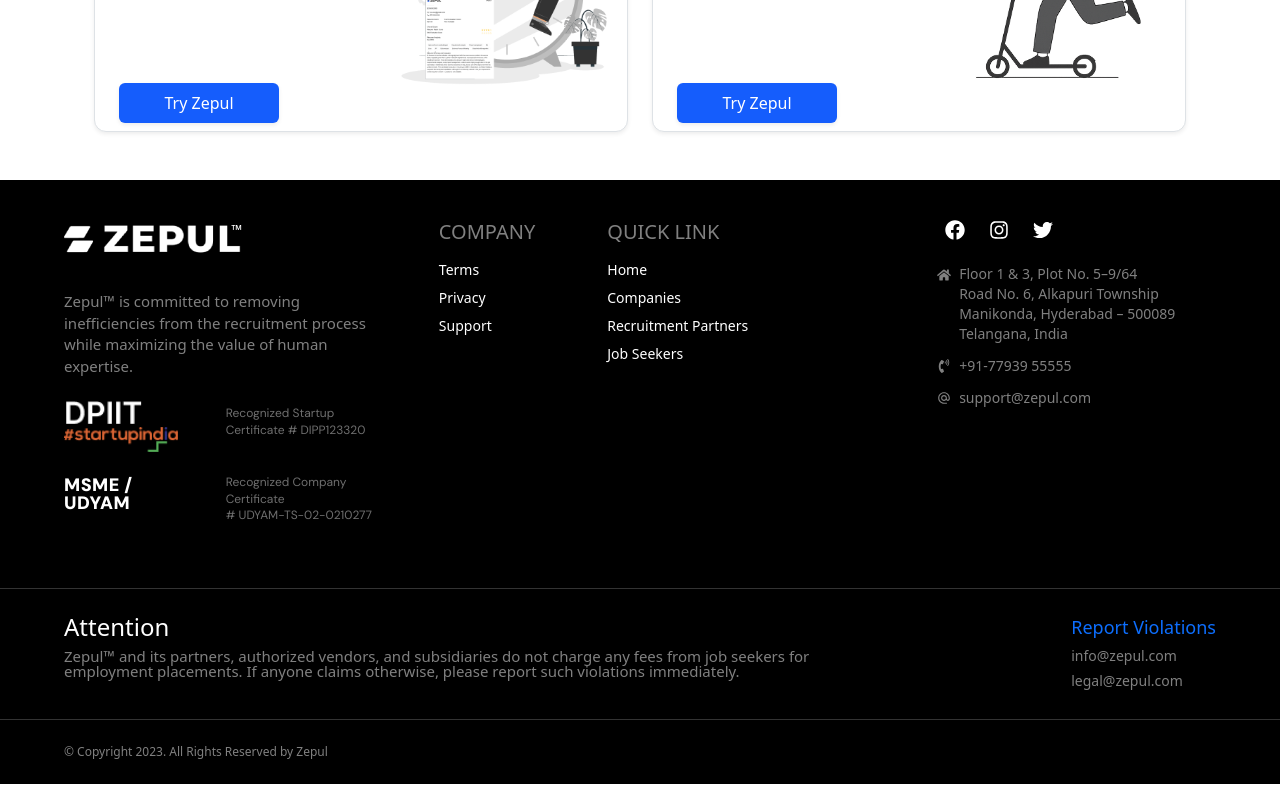
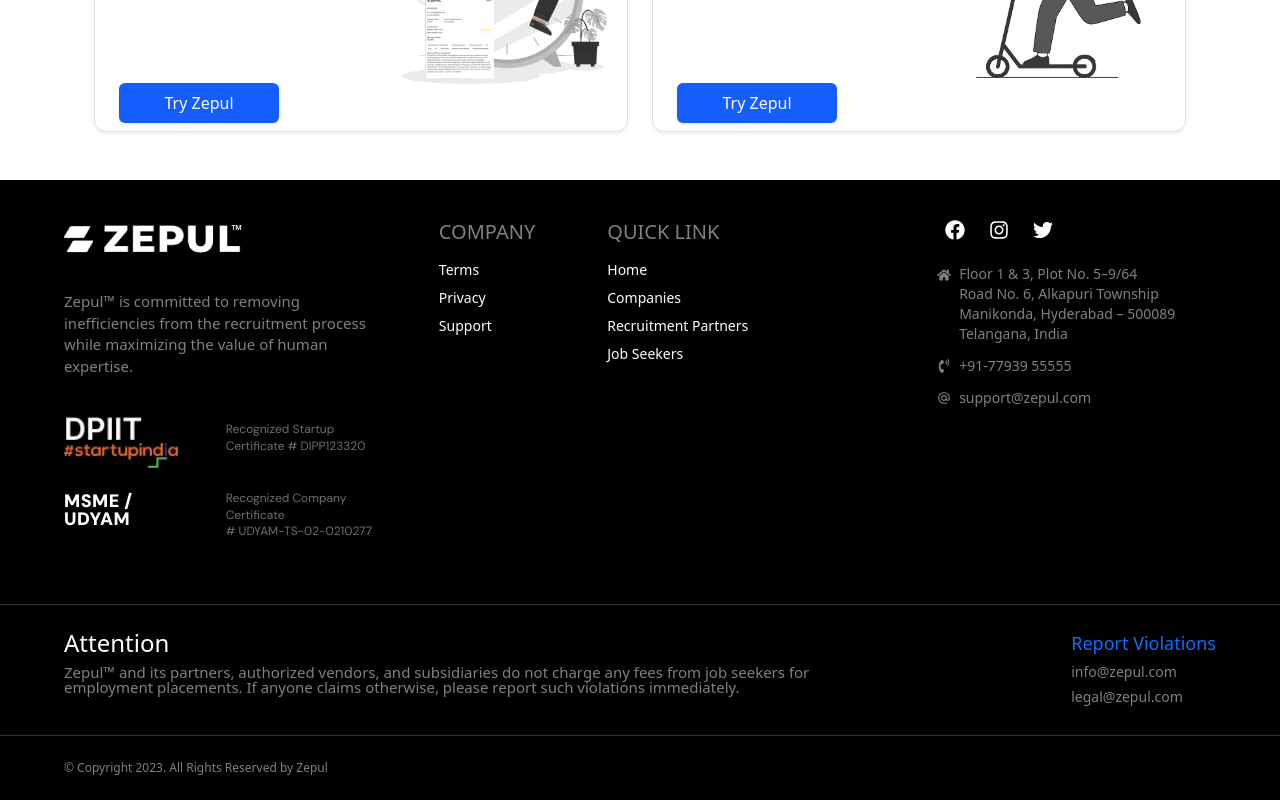
Before and after one commit to princeratheezepul/zepul, a React (Vite) app: page / in a window 1280 px wide. Shown: the part 1860-2660 px from the top of the page. Built offline with nearby package versions, Linux system fonts and the light colour scheme.

Commit message:
all done

```diff
--- a/src/Shared/Footer.jsx
+++ b/src/Shared/Footer.jsx
@@ -21,7 +21,7 @@
             process while maximizing the value of human expertise.
           </p>
           <div className="w-full  flex md:gap-12 gap-8  my-4">
-            <div className="flex flex-col gap-4">
+            <div className="flex flex-col sm:gap-4 gap-8 sm:pt-0 pt-3">
               <div>
                 <img
                   src="/assets/DPIIT.png"
@@ -31,7 +31,7 @@
               </div>
               <div>
                 <h1
-                  className="font-extrabold tracking-wide uppercase text-[0.25rem] sm:text-[1.2rem] leading-tight"
+                  className="font-extrabold tracking-wide uppercase text-[0.25rem] sm:text-[1.2rem] leading-tight sm:pt-0 pt-2 "
                   style={{
                     fontFamily: '"DM Sans", sans-serif',
                     fontWeight: 900,
@@ -44,7 +44,7 @@
                 </h1>
               </div>
             </div>
-            <div className="flex flex-col gap-8">
+            <div className="flex flex-col gap-8 sm:pt-4">
               <div>
                 <span
                   className="mt-1 text-[#6E6E6E] leading-snug block"
@@ -60,7 +60,7 @@
               </div>
               <div>
                 <span
-                  className="mt-1 text-[#6E6E6E] leading-snug block"
+                  className="mt-1 text-[#6E6E6E] leading-snug block "
                   style={{
                     fontFamily: '"DM Sans", sans-serif',
                     fontSize: "0.75rem", // ~text-sm
```
